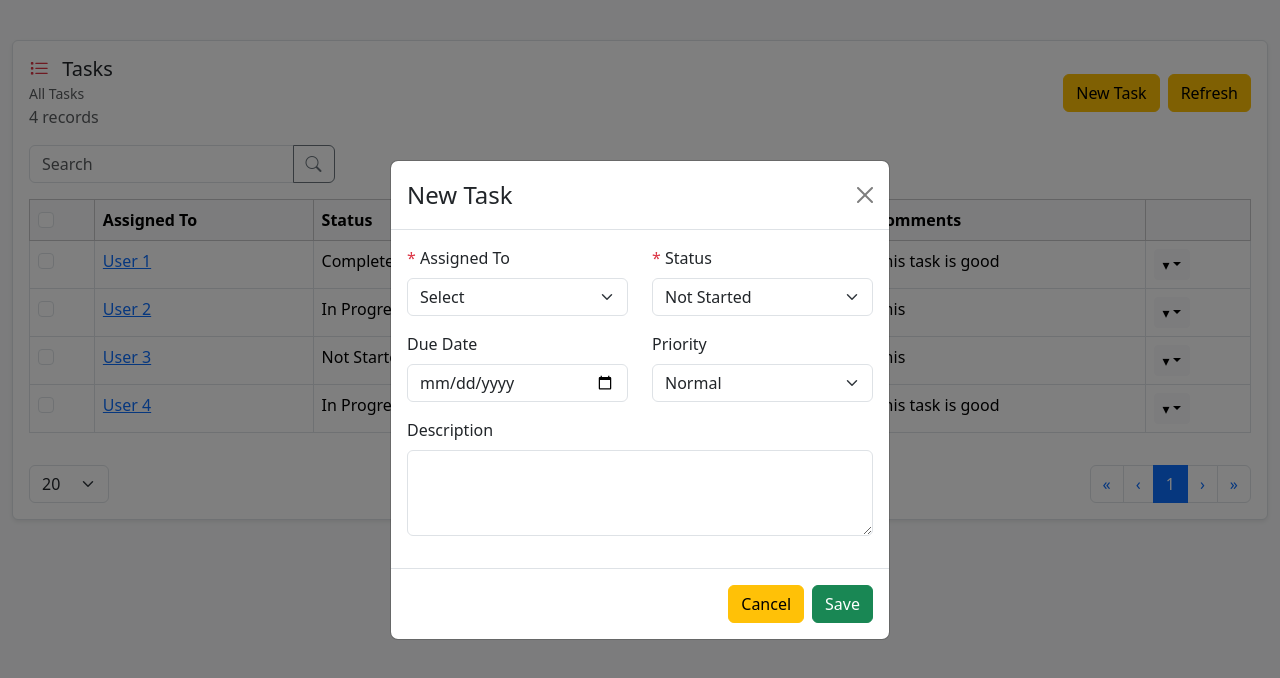
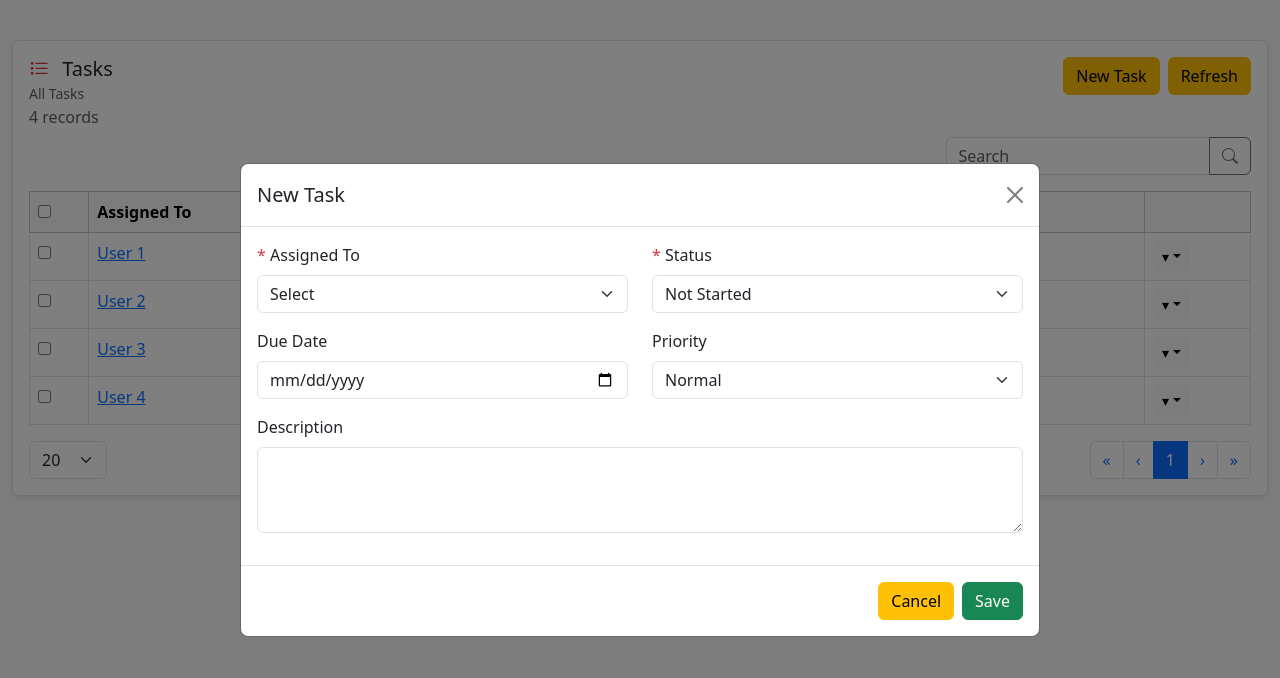
Before and after one commit to build-with-RahulGote/ng-training-todolist-frontend, a React (Vite) app: page / in a window 1280 px wide. Both pictures are taken after a click on the button "New Task". Shown: the top 678 px of the page. Built offline with nearby package versions, Linux system fonts and the light colour scheme.

Commit message:
All Components Add

```diff
--- a/package.json
+++ b/package.json
@@ -10,6 +10,7 @@
     "preview": "vite preview"
   },
   "dependencies": {
+    "axios": "^1.10.0",
     "bootstrap": "^5.3.7",
     "bootstrap-icons": "^1.13.1",
     "react": "^19.1.0",
--- /dev/null
+++ b/src/TaskService.js
@@ -0,0 +1,6 @@
+
+
+let Base_url="http://localhost:8080/api"
+class TaskService{
+}
+export default new TaskService();
--- a/src/components/DeleteConfirmModal.jsx
+++ b/src/components/DeleteConfirmModal.jsx
@@ -1,21 +1,32 @@
 import React from "react";
-import { Modal, Button } from "react-bootstrap";
 
 export default function DeleteConfirmModal({ show, taskName, onClose, onConfirm }) {
   return (
-    <Modal show={show} onHide={onClose} centered>
-      <Modal.Header style={{ backgroundColor: '#dc3545', color: 'white' }} closeButton>
-        <Modal.Title>Delete</Modal.Title>
-      </Modal.Header>
+    <div
+      className={`modal fade ${show ? "show d-block" : "d-none"}`}
+      tabIndex="-1"
+      role="dialog"
+      style={{ backgroundColor: "rgba(0, 0, 0, 0.5)" }}
+    >
+      <div className="modal-dialog modal-dialog-centered" role="document">
+        <div className="modal-content">
 
-      <Modal.Body>
-        <p>Do you want to delete task <strong>{taskName}</strong>?</p>
-      </Modal.Body>
+          <div className="modal-header bg-danger text-white">
+            <h5 className="modal-title">Delete</h5>
+            <button type="button" className="btn-close btn-close-white" onClick={onClose}></button>
+          </div>
 
-      <Modal.Footer>
-        <Button variant="success" onClick={onClose}>No</Button>
-        <Button variant="warning" onClick={onConfirm}>Yes</Button>
-      </Modal.Footer>
-    </Modal>
+          <div className="modal-body">
+            <p>Do you want to delete task <strong>{taskName}</strong>?</p>
+          </div>
+
+          <div className="modal-footer">
+            <button type="button" className="btn btn-success" onClick={onClose}>No</button>
+            <button type="button" className="btn btn-warning" onClick={onConfirm}>Yes</button>
+          </div>
+
+        </div>
+      </div>
+    </div>
   );
 }
--- a/src/components/TaskFormModal.jsx
+++ b/src/components/TaskFormModal.jsx
@@ -1,5 +1,4 @@
 import React, { useState, useEffect } from "react";
-import { Modal, Button, Form, Row, Col } from "react-bootstrap";
 
 const initialFormState = {
   assignedTo: "",
@@ -32,70 +31,103 @@ export default function TaskFormModal({ show, onClose, onSave, mode = "create",
   };
 
   return (
-    <Modal show={show} onHide={onClose} centered>
-      <Modal.Header closeButton>
-        <Modal.Title>{mode === "edit" ? "Edit Task" : "New Task"}</Modal.Title>
-      </Modal.Header>
+    <div
+      className={`modal fade ${show ? "show d-block" : "d-none"}`}
+      tabIndex="-1"
+      role="dialog"
+      style={{ backgroundColor: "rgba(0, 0, 0, 0.5)" }}
+    >
+      <div className="modal-dialog modal-dialog-centered modal-lg" role="document">
+        <div className="modal-content">
+          <div className="modal-header">
+            <h5 className="modal-title">{mode === "edit" ? "Edit Task" : "New Task"}</h5>
+            <button type="button" className="btn-close" onClick={onClose}></button>
+          </div>
 
-      <Modal.Body>
-        <Form>
-          <Row className="mb-3">
-            <Col>
-              <Form.Group>
-                <Form.Label><span className="text-danger">*</span> Assigned To</Form.Label>
-                <Form.Select name="assignedTo" value={taskData.assignedTo} onChange={handleChange}>
+          <div className="modal-body">
+            <form>
+              <div className="row mb-3">
+                <div className="col-md-6">
+                  <label className="form-label">
+                    <span className="text-danger">*</span> Assigned To
+                  </label>
+                  <select
+                    className="form-select"
+                    name="assignedTo"
+                    value={taskData.assignedTo}
+                    onChange={handleChange}
+                  >
                     <option value="">Select</option>
                     <option>User 1</option>
                     <option>User 2</option>
                     <option>User 3</option>
                     <option>User 4</option>
-                </Form.Select>
-              </Form.Group>
-            </Col>
+                  </select>
+                </div>
 
-            <Col>
-              <Form.Group>
-                <Form.Label><span className="text-danger">*</span> Status</Form.Label>
-                <Form.Select name="status" value={taskData.status} onChange={handleChange}>
+                <div className="col-md-6">
+                  <label className="form-label">
+                    <span className="text-danger">*</span> Status
+                  </label>
+                  <select
+                    className="form-select"
+                    name="status"
+                    value={taskData.status}
+                    onChange={handleChange}
+                  >
                     <option>Not Started</option>
                     <option>In Progress</option>
                     <option>Completed</option>
-                </Form.Select>
-              </Form.Group>
-            </Col>
-          </Row>
+                  </select>
+                </div>
+              </div>
 
-          <Row className="mb-3">
-            <Col>
-              <Form.Group>
-                <Form.Label>Due Date</Form.Label>
-                <Form.Control type="date" name="dueDate" value={taskData.dueDate} onChange={handleChange} />
-              </Form.Group>
-            </Col>
+              <div className="row mb-3">
+                <div className="col-md-6">
+                  <label className="form-label">Due Date</label>
+                  <input
+                    type="date"
+                    className="form-control"
+                    name="dueDate"
+                    value={taskData.dueDate}
+                    onChange={handleChange}
+                  />
+                </div>
 
-            <Col>
-              <Form.Group>
-                <Form.Label>Priority</Form.Label>
-                <Form.Select name="priority" value={taskData.priority} onChange={handleChange}>
+                <div className="col-md-6">
+                  <label className="form-label">Priority</label>
+                  <select
+                    className="form-select"
+                    name="priority"
+                    value={taskData.priority}
+                    onChange={handleChange}
+                  >
                     <option>Low</option>
                     <option>Normal</option>
                     <option>High</option>
-                </Form.Select>
-              </Form.Group>
-            </Col>
-          </Row>
+                  </select>
+                </div>
+              </div>
 
-          <Form.Group className="mb-3">
-            <Form.Label>Description</Form.Label>
-            <Form.Control as="textarea" rows={3} name="description" value={taskData.description} onChange={handleChange} />
-          </Form.Group>
-        </Form>
-      </Modal.Body>
+              <div className="mb-3">
+                <label className="form-label">Description</label>
+                <textarea
+                  className="form-control"
+                  rows="3"
+                  name="description"
+                  value={taskData.description}
+                  onChange={handleChange}
+                ></textarea>
+              </div>
+            </form>
+          </div>
 
-      <Modal.Footer>
-        <Button variant="warning" onClick={onClose}>Cancel</Button>
-        <Button variant="success" onClick={handleSubmit}>Save</Button>
-      </Modal.Footer>
-    </Modal>
+          <div className="modal-footer">
+            <button type="button" className="btn btn-warning" onClick={onClose}>Cancel</button>
+            <button type="button" className="btn btn-success" onClick={handleSubmit}>Save</button>
+          </div>
+        </div>
+      </div>
+    </div>
   );
 }
--- a/src/components/TaskList.jsx
+++ b/src/components/TaskList.jsx
@@ -1,5 +1,4 @@
 import React, { useState } from "react";
-import { Button, Table, Dropdown, Form, InputGroup, Pagination } from "react-bootstrap";
 import TaskFormModal from "./TaskFormModal";
 import DeleteConfirmModal from "./DeleteConfirmModal";
 
@@ -40,7 +39,7 @@ export default function TaskList() {
   return (
    <div className="container-fluid mt-4 border p-3 rounded shadow-sm bg-white">
 
-      <div className="d-flex justify-content-between align-items-center mb-3">
+  <div className="d-flex justify-content-between align-items-start mb-2">
     <div>
       <h5 className="mb-0">
         <i className="bi bi-list-task text-danger me-2"></i> Tasks
@@ -49,23 +48,35 @@ export default function TaskList() {
       <div className="text-muted">{tasks.length} records</div>
     </div>
 
-        <div className="d-flex gap-2">
-          <Button variant="warning" onClick={() => { setModalMode("create"); setTaskToEdit(null); setShowModal(true); }}>New Task</Button>
-          <Button variant="warning">Refresh</Button>
+    <div className="d-flex align-items-center gap-2">
+      <button
+        className="btn btn-warning"
+        onClick={() => {
+          setModalMode("create");
+          setTaskToEdit(null);
+          setShowModal(true);
+        }}
+      >
+        New Task
+      </button>
+      <button className="btn btn-warning">Refresh</button>
     </div>
   </div>
 
-      <InputGroup className="mb-3 w-25">
-        <Form.Control placeholder="Search" />
-        <Button variant="outline-secondary">
+
+  <div className="mb-3 d-flex justify-content-end">
+    <div className="input-group w-25">
+      <input type="text" className="form-control" placeholder="Search" />
+      <button className="btn btn-outline-secondary">
         <i className="bi bi-search"></i>
-        </Button>
-      </InputGroup>
+      </button>
+    </div>
+  </div>
 
-      <Table bordered hover responsive>
+      <table className="table table-bordered table-hover table-responsive">
         <thead className="table-light">
           <tr>
-            <th><Form.Check type="checkbox" /></th>
+            <th><input type="checkbox" /></th>
             <th>Assigned To</th>
             <th>Status</th>
             <th>Due Date</th>
@@ -77,40 +88,44 @@ export default function TaskList() {
         <tbody>
           {tasks.map((task) => (
             <tr key={task.id}>
-              <td><Form.Check type="checkbox" /></td>
+              <td><input type="checkbox" /></td>
               <td><a href="#">{task.assignedTo}</a></td>
               <td>{task.status}</td>
               <td>{task.dueDate}</td>
               <td>{task.priority}</td>
               <td>{task.description}</td>
               <td>
-                <Dropdown>
-                  <Dropdown.Toggle variant="light" size="sm">▾</Dropdown.Toggle>
-                  <Dropdown.Menu>
-                    <Dropdown.Item onClick={() => handleEdit(task)}>Edit</Dropdown.Item>
-                    <Dropdown.Item className="text-danger" onClick={() => handleDeleteClick(task)}>Delete</Dropdown.Item>
-                  </Dropdown.Menu>
-                </Dropdown>
+                <div className="dropdown">
+                  <button className="btn btn-sm btn-light dropdown-toggle" data-bs-toggle="dropdown">
+                    ▾
+                  </button>
+                  <ul className="dropdown-menu">
+                    <li><button className="dropdown-item" onClick={() => handleEdit(task)}>Edit</button></li>
+                    <li><button className="dropdown-item text-danger" onClick={() => handleDeleteClick(task)}>Delete</button></li>
+                  </ul>
+                </div>
               </td>
             </tr>
           ))}
         </tbody>
-      </Table>
+      </table>
 
       <div className="d-flex justify-content-between align-items-center mt-3">
-        <Form.Select style={{ width: "80px" }}>
+        <select className="form-select w-auto">
           <option>20</option>
           <option>50</option>
           <option>100</option>
-        </Form.Select>
+        </select>
 
-        <Pagination className="mb-0">
-          <Pagination.First />
-          <Pagination.Prev />
-          <Pagination.Item active>{1}</Pagination.Item>
-          <Pagination.Next />
-          <Pagination.Last />
-        </Pagination>
+        <nav>
+          <ul className="pagination mb-0">
+            <li className="page-item"><a className="page-link" href="#">«</a></li>
+            <li className="page-item"><a className="page-link" href="#">‹</a></li>
+            <li className="page-item active"><a className="page-link" href="#">1</a></li>
+            <li className="page-item"><a className="page-link" href="#">›</a></li>
+            <li className="page-item"><a className="page-link" href="#">»</a></li>
+          </ul>
+        </nav>
       </div>
 
       <TaskFormModal
```
Also changed, not shown: 1 other file (tests, documents, lock files or other folders). Lines whose indentation alone changed are shown as unchanged.
